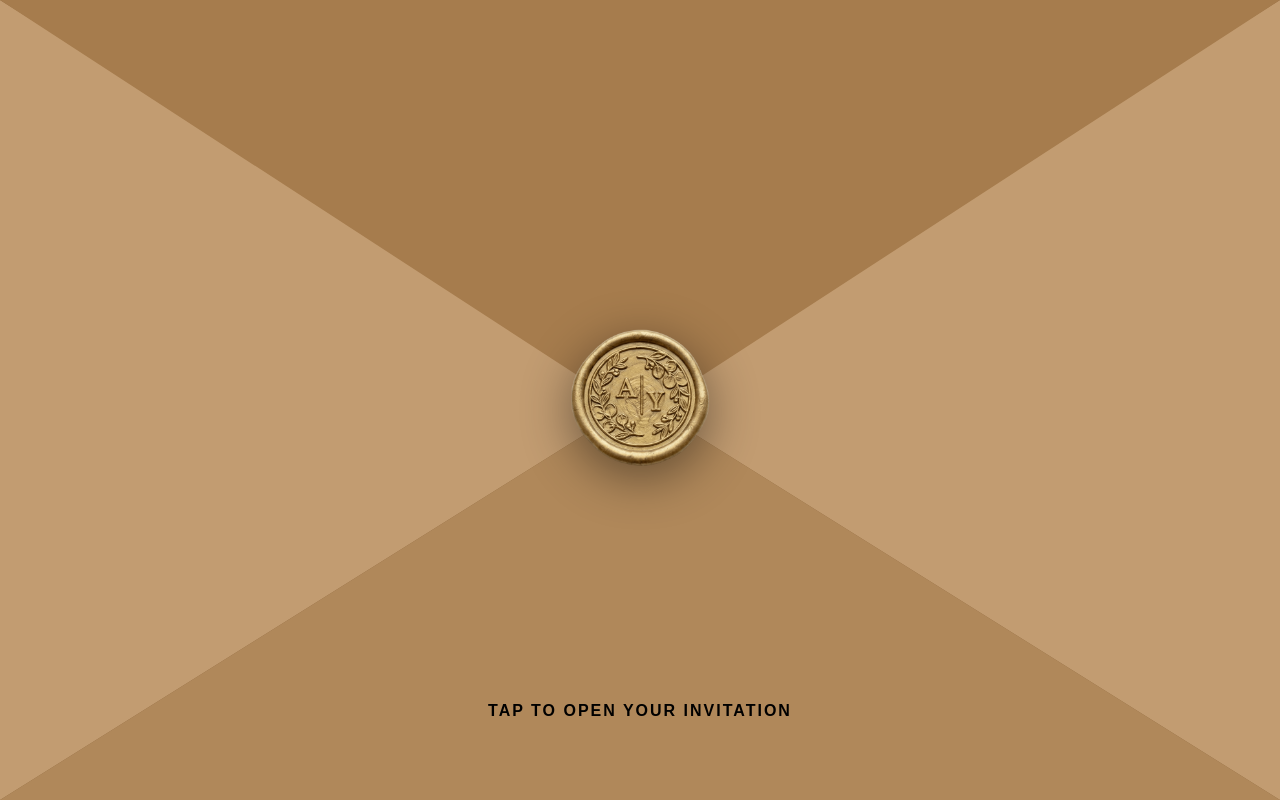
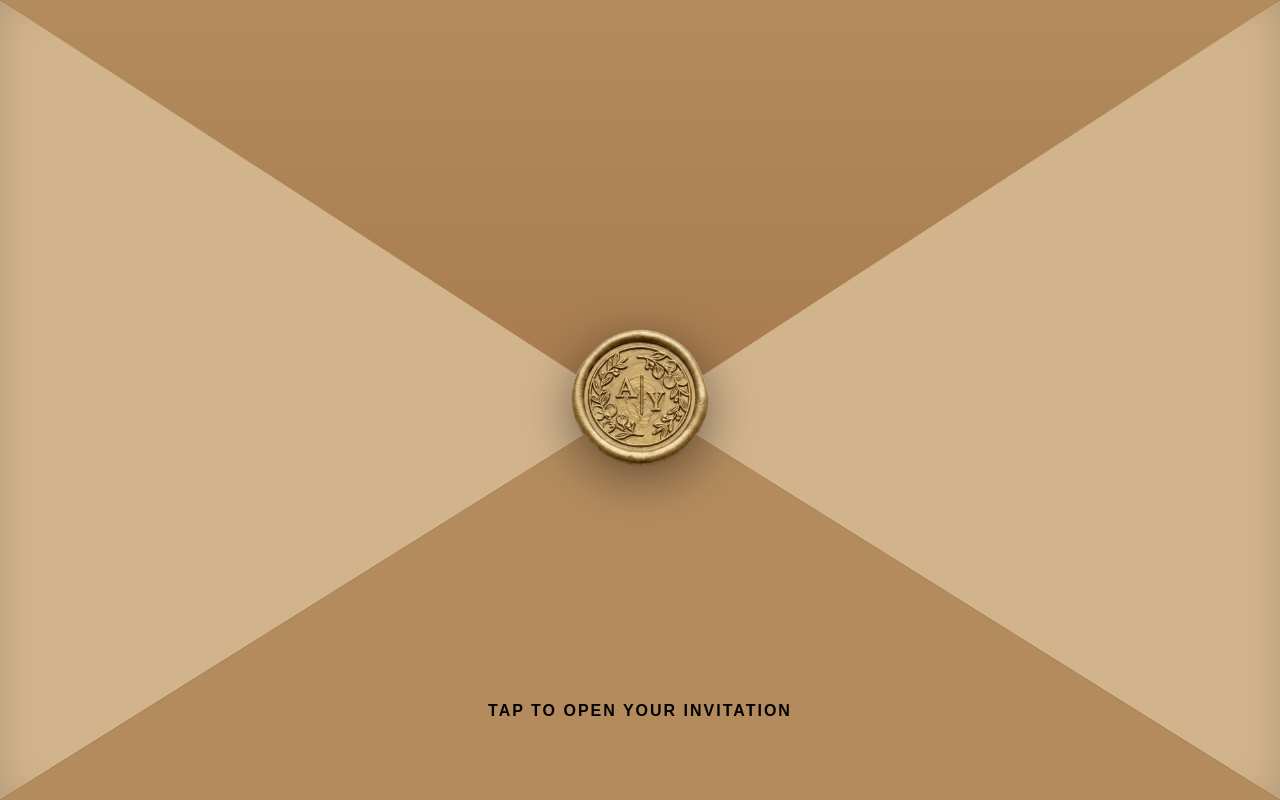
Before and after one commit to Mindiya-Zoysa/wedding-invite, a React (Create React App) app in the folder wedding-frontend/: page / in a window 1280 px wide. Built offline with nearby package versions, Linux system fonts and the light colour scheme.

Commit message:
Update Envelope component styles and animation timing for enhanced visual appeal

```diff
--- a/wedding-frontend/src/components/Envelope.js
+++ b/wedding-frontend/src/components/Envelope.js
@@ -9,23 +9,24 @@ const Envelope = ({ onComplete }) => {
     if (isOpen) return; // Prevent double clicks
     setIsOpen(true);
     // Wait for the envelope flap to open and the letter to slide up
-    setTimeout(onComplete, 2200);
+    setTimeout(onComplete, 5000);
   };
 
   // Rustic Kraft Paper Colors
-  const kraftBase = '#C29C71';   // Side flaps
-  const kraftShadow = '#B0885A'; // Bottom flap
-  const kraftTop = '#A67C4D';    // Top flap (slightly darker to show shadow)
-  const kraftInside = '#8C663D'; // Inside the envelope
+  const kraftBase = '#D2B48C';     // Warm parchment
+  const kraftShadow = '#B38B5D';   // Rich shadow tone
+  const kraftTop = '#9C6B3F';      // Deep royal brown
+  const kraftInside = '#6E4B2A';   // Dark elegant interior
 
   return (
     <div
       onClick={handleOpen}
       style={{
         position: 'relative',
+        perspective: '1200px',
         width: '100%',
         height: '100vh',
-        backgroundColor: kraftInside,
+        background: 'radial-gradient(circle at center, #7A5432 0%, #4E341D 100%)',
         overflow: 'hidden',
         cursor: 'pointer',
         margin: 0,
@@ -61,9 +62,11 @@ const Envelope = ({ onComplete }) => {
           color: '#B59461',
           lineHeight: '1.2'
         }}>
-          <span style={{ fontSize: '36px' }}>Anuruddha</span>
-          <span style={{ fontSize: '24px', margin: '4px 0' }}>&</span>
-          <span style={{ fontSize: '36px' }}>Yasara</span>
+          <div style={{ display: 'flex', flexDirection: 'column', alignItems: 'center', marginTop: '40px' }}>
+            <span style={{ fontSize: '36px', fontFamily: "'Great Vibes', cursive", color: '#B59461' }}>Anuruddha</span>
+            <span style={{ fontSize: '24px', margin: '4px 0', color: '#B59461' }}>&</span>
+            <span style={{ fontSize: '36px', fontFamily: "'Great Vibes', cursive", color: '#B59461' }}>Yasara</span>
+          </div>
         </div>
       </motion.div>
 
@@ -72,6 +75,7 @@ const Envelope = ({ onComplete }) => {
         position: 'absolute', top: 0, left: 0, width: '100%', height: '100vh',
         backgroundColor: kraftBase,
         clipPath: 'polygon(0 0, 50% 50%, 0 100%)',
+        boxShadow: 'inset 0 0 40px rgba(0,0,0,0.15)',
         zIndex: 10
       }} />
 
@@ -80,6 +84,7 @@ const Envelope = ({ onComplete }) => {
         position: 'absolute', top: 0, left: 0, width: '100%', height: '100vh',
         backgroundColor: kraftBase,
         clipPath: 'polygon(100% 0, 50% 50%, 100% 100%)',
+        boxShadow: 'inset 0 0 40px rgba(0,0,0,0.15)',
         zIndex: 10
       }} />
 
@@ -95,17 +100,18 @@ const Envelope = ({ onComplete }) => {
       <motion.div
         style={{
           position: 'absolute', top: 0, left: 0, width: '100%', height: '100vh',
-          backgroundColor: kraftTop,
+          background: `linear-gradient(to bottom, #B38B5D, ${kraftTop})`,
+          boxShadow: '0 15px 40px rgba(0,0,0,0.4)',
           clipPath: 'polygon(0 0, 100% 0, 50% 52%)',
           transformOrigin: 'top',
           zIndex: isOpen ? 0 : 20
         }}
         animate={isOpen ? { rotateX: 180 } : { rotateX: 0 }}
-        transition={{ duration: 0.9, ease: "easeInOut" }}
+        transition={{ duration: 5, ease: [0.65, 0, 0.35, 1] }}
       />
 
       {/* 6. The Wax Seal Stamp */}
-      {!isOpen && (
+
         <div
           style={{
             position: 'absolute',
@@ -113,7 +119,7 @@ const Envelope = ({ onComplete }) => {
             display: 'flex',
             justifyContent: 'center',
             alignItems: 'center',
-            zIndex: 30
+            zIndex: 50
           }}
         >
           <motion.img
@@ -132,7 +138,7 @@ const Envelope = ({ onComplete }) => {
             transition={{ type: "spring", stiffness: 300 }}
           />
         </div>
-      )}
+
 
       {/* 7. The BOLD BLACK Text as requested */}
       {!isOpen && (
```
